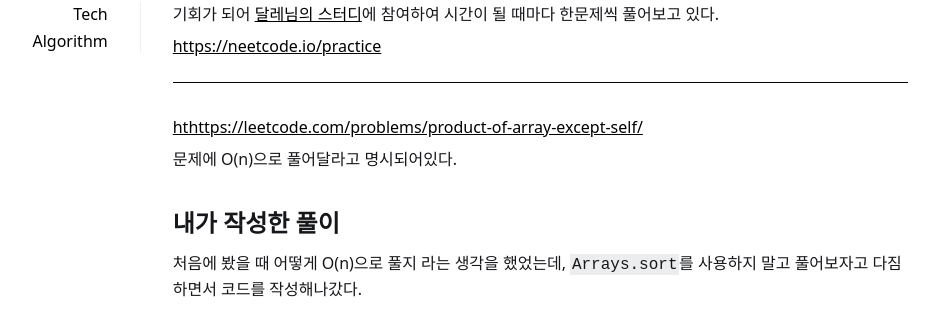
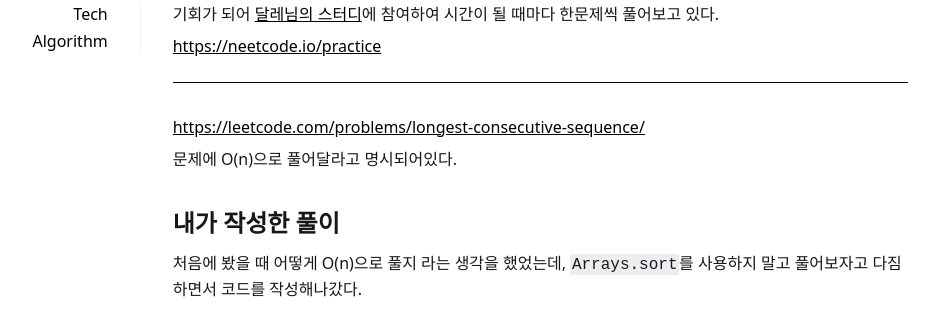
Before and after one commit to dev-jonghoonpark/algorithm-blog, a Jekyll site: the page built from _posts/2024-05-28-leetcode-128.md, in a window 1280 px wide. Shown: the part 236-547 px from the top of the page, without its empty margins (180-1119 px from the left). Built offline with Jekyll 4.4.1, drawn with Linux system fonts in a browser that asks for light colours; the table of contents is made by our own code; some of the changed lines change nothing that is shown.

Commit message:
update post

```diff
--- a/_posts/2024-05-28-leetcode-128.md
+++ b/_posts/2024-05-28-leetcode-128.md
@@ -14,7 +14,7 @@ toc: true
 
 ---
 
-[hthttps://leetcode.com/problems/product-of-array-except-self/](https://leetcode.com/problems/product-of-array-except-self/)
+[https://leetcode.com/problems/longest-consecutive-sequence/](https://leetcode.com/problems/longest-consecutive-sequence/)
 
 문제에 O(n)으로 풀어달라고 명시되어있다.
 
```
